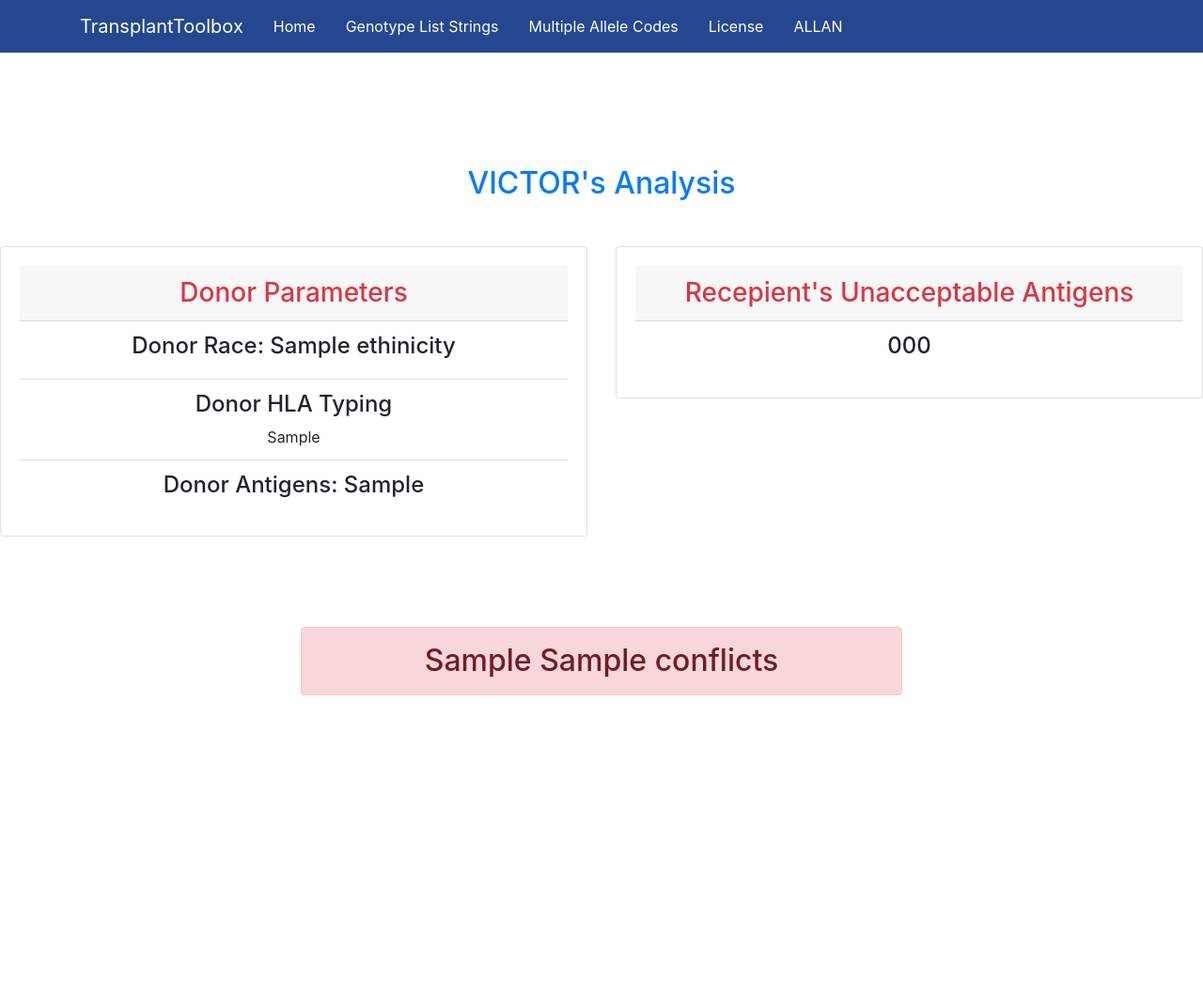
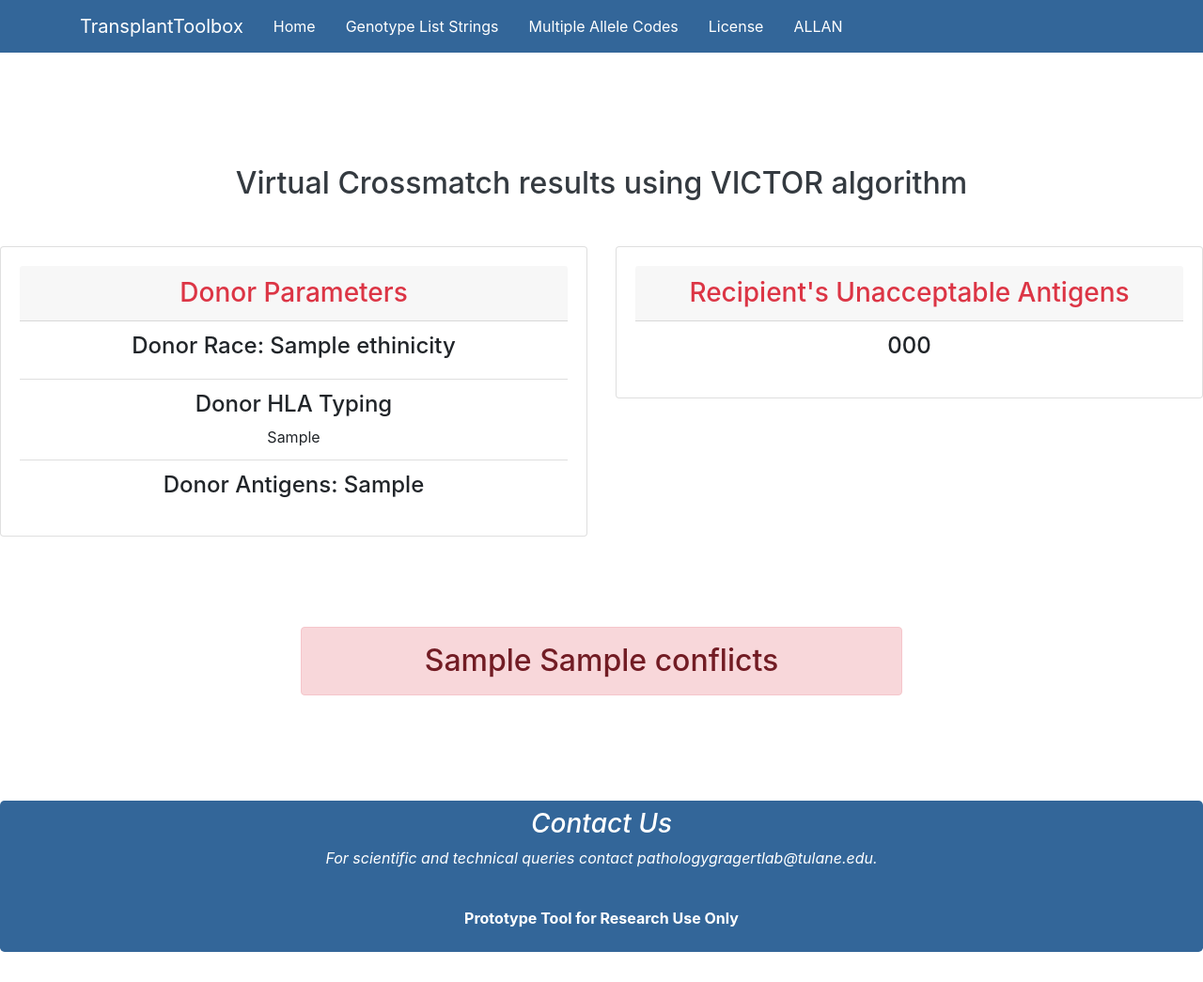
Before and after one commit to lgragert/virtual-crossmatch, a Django app: template vxm_tool/templates/vxmGlsmatch.html in a window 1280 px wide. Shown: the whole page at 94% size. Before the commit the page ends 740 px from the top, so only its background shows below. Run offline with Django 3.2, Linux system fonts and the light colour scheme; the template is opened without the code that fills it: most values are stand-ins (such as "Sample title", 1, 10 or a date in 2020); some libraries are stand-ins or nearby versions.

Commit message:
Changes in templates

```diff
--- a/vxm_tool/conversion_functions.py
+++ b/vxm_tool/conversion_functions.py
@@ -243,7 +243,7 @@ def gl_string_ags(gl_string, pop):
 		dr345_genotype_list = hla.locus_string_geno_list(dr345_locus)
 		dr345_ags = genotype_ags(dr345_genotype_list,pop)
 		ag_list = a_ags + "," + b_ags + "," + c_ags  + "," + dr_ags + "," + dqb_ags + "," + dr345_ags
-
+	#print(ag_list)
 	ages = ag_list[0::3]
 	bw46_list = ag_list[1::3]
 	probs = ag_list[2::3]
@@ -306,7 +306,7 @@ def genotype_ags(genotype_list, pop):
 		#ag_prob = 1
 	#else:
 		#antigen_list = sortef_gf[1::2]
-
+	#print(sorted_gf)
 	top_ag_geno = sorted_gf[0][0]
 	top_gf = sorted_gf[0][1]
 	#print(top_ag_geno)
--- a/vxm_tool/templates/vxmGlsmatch.html
+++ b/vxm_tool/templates/vxmGlsmatch.html
@@ -10,7 +10,7 @@
 
     </head>
 </html>
-<nav class="navbar sticky-top navbar-expand-sm" style="background-color: #24478f;">
+<nav class="navbar sticky-top navbar-expand-sm" style="background-color: #336699;">
     <div class="text-center container" >
         <a class="navbar-brand text-white" href="{% url 'home' %}"> TransplantToolbox  </a>
         <button class="navbar-toggler" data-toggle="collapse" data-target="#navbarNav"><span class="navbar-toggler-icon"></span></button>
@@ -43,8 +43,8 @@
 <br>
 <br>
 
-<div class="container text-center text-primary font-weight-bold mt-5 mb-5">
-    <h2> VICTOR's  Analysis</h2>
+<div class="container text-center text-dark font-weight-bold mt-5 mb-5">
+    <h2> Virtual Crossmatch results using VICTOR algorithm </h2>
 </div>
 
 <div class="row text-center">
@@ -63,7 +63,7 @@
   <div class="col-sm-6">
     <div class="card">
       <div class="card-body">
-        <h3 class="card-header text-danger">Recepient's Unacceptable Antigens</h3>
+        <h3 class="card-header text-danger">Recipient's Unacceptable Antigens</h3>
         <ul class="list-group list-group-flush">
         <li class="list-group-item"> <h4> {{recepient_ags}} </h4> </li>
       </div>
@@ -81,7 +81,14 @@
 <div class="alert alert-danger container font-weight-bold text-center w-50 p-3" role="alert">
     <h2 class="alert-heading mb-0"> {{output3}} {{conflicts}}</h2>
   </div>
-
+  <br>
+  <br>
+<div class="jumbotron text-white mt-5 pt-2 pb-2" style="background-color: #336699;">
+<h3 class="container text-center font-italic" > Contact Us </h3>
+    <p class="container text-center font-italic"> For scientific and technical queries contact pathologygragertlab@tulane.edu.  </p>
+     <br>
+     <p class="container text-center font-weight-bold"> Prototype Tool for Research Use Only </p>
+</div>
 
 <script src="https://code.jquery.com/jquery-3.2.1.slim.min.js" integrity="sha384-KJ3o2DKtIkvYIK3UENzmM7KCkRr/rE9/Qpg6aAZGJwFDMVNA/GpGFF93hXpG5KkN" crossorigin="anonymous"></script>
 <script src="https://cdnjs.cloudflare.com/ajax/libs/popper.js/1.12.9/umd/popper.min.js" integrity="sha384-ApNbgh9B+Y1QKtv3Rn7W3mgPxhU9K/ScQsAP7hUibX39j7fakFPskvXusvfa0b4Q" crossorigin="anonymous"></script>
```
Also changed, not shown: vxm_tool/templates/glsVxm.html (+8 -4 lines), vxm_tool/templates/license.html (+8 -1 lines), vxm_tool/templates/macVxm.html (+8 -4 lines), vxm_tool/templates/vxmHome.html (+6 -5 lines), vxm_tool/templates/vxmMACmatch.html (+12 -5 lines), vxm_tool/virtual_crossmatch.py (+5 -2 lines), 2 other files.
